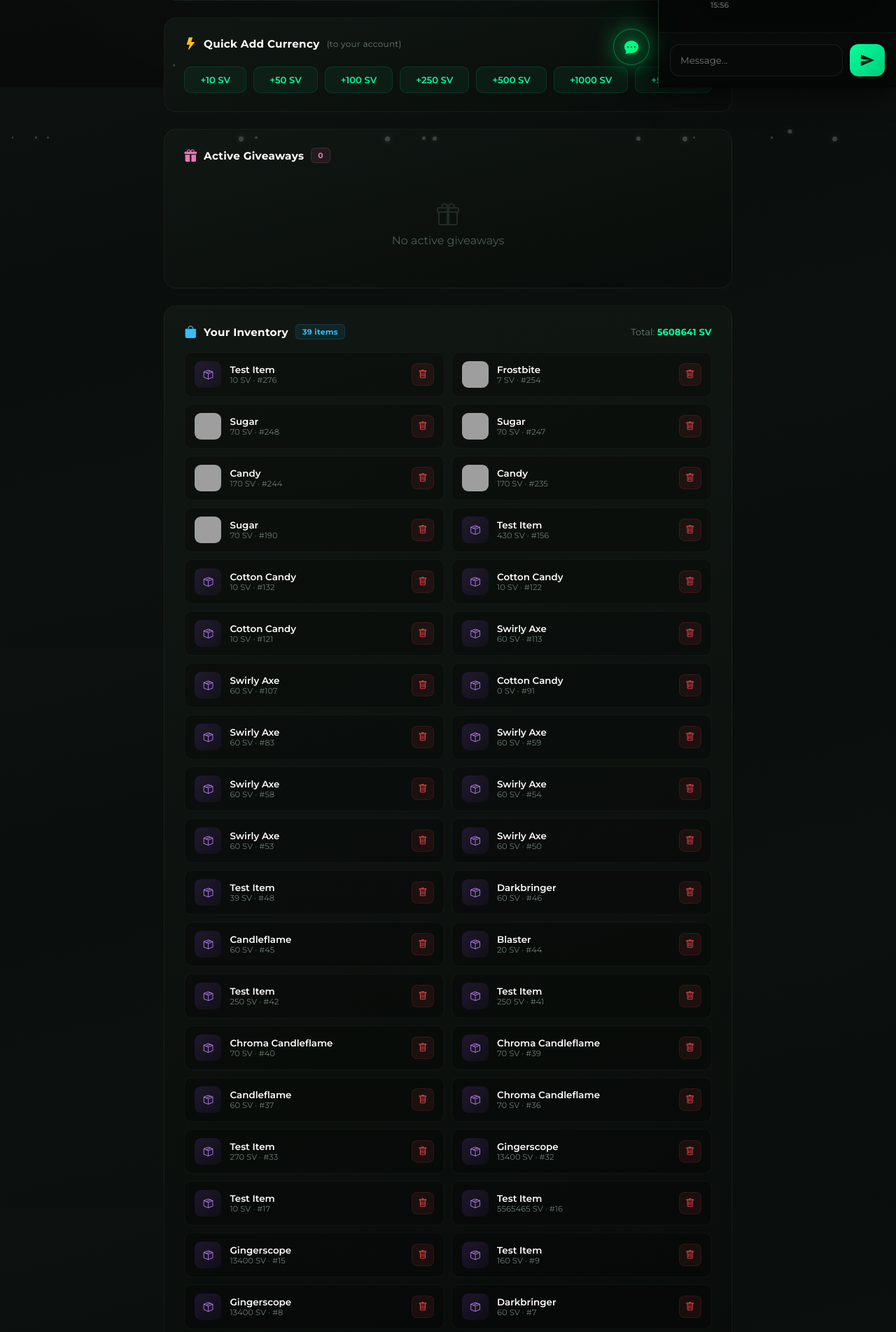
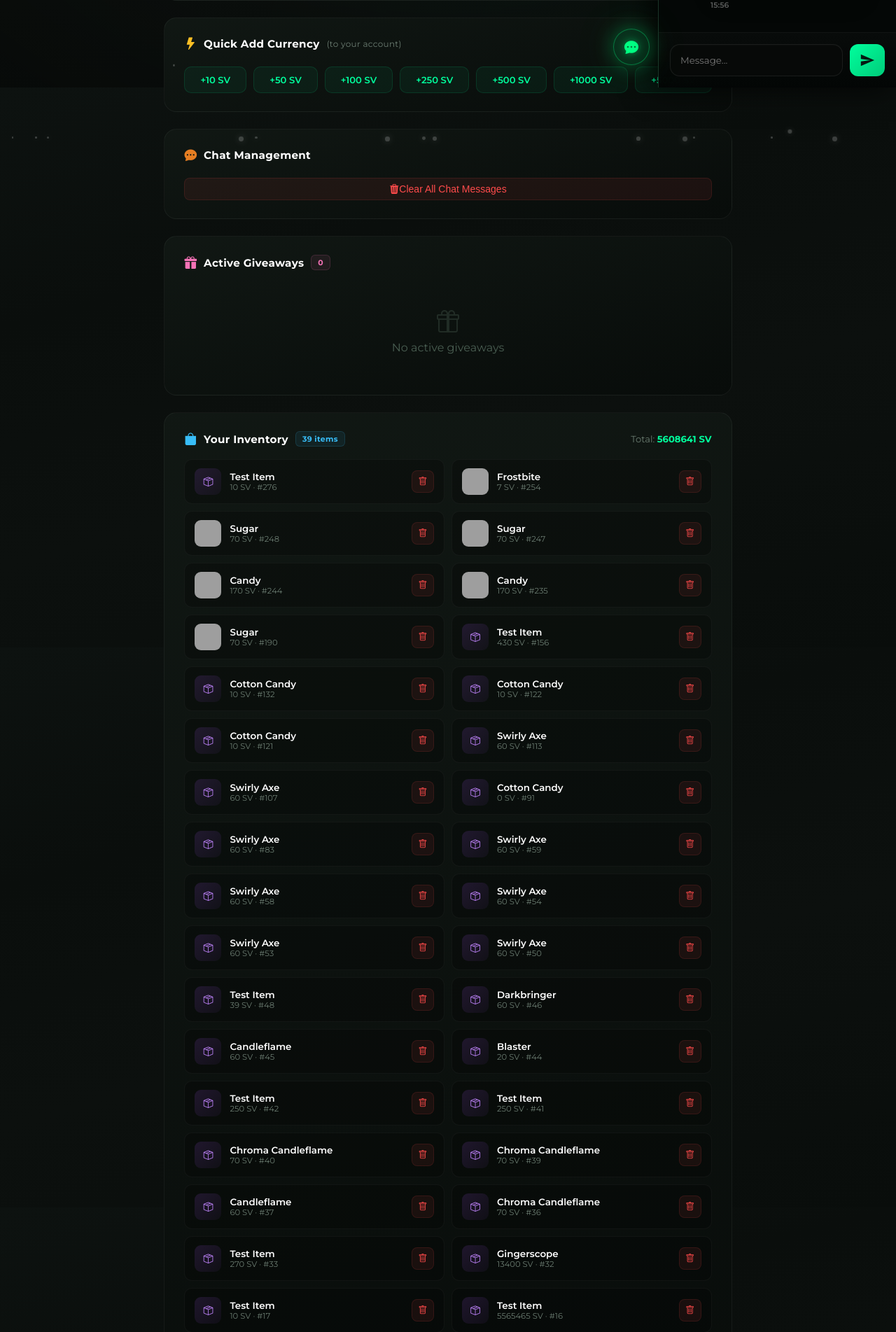
Before and after one commit to pozitivefanmr-dot/sadfs, a Django app: page /admin-panel/ in a window 1280 px wide. Shown: the part 675-2578 px from the top of the page at 70% size. Run offline with Django 5.2, Linux system fonts and the light colour scheme; a user stored in the database is signed in; data comes from the database, SQL or seed files in the repository; data that the repository does not hold is empty; parts of the project's set-up code (start-up, migrations or seed data) failed here and were passed over; some libraries are stand-ins or nearby versions; grey boxes are pictures that could not be loaded.

Commit message:
Add clear chat, fix login text, add Discord/Telegram links

```diff
--- a/casino/templates/admin_panel.html
+++ b/casino/templates/admin_panel.html
@@ -450,6 +450,21 @@
         </div>
     </div>
 
+    <!-- CLEAR CHAT -->
+    <div class="ap-card">
+        <div class="ap-card-title">
+            <i class="bi bi-chat-dots-fill" style="color: #e67e22;"></i>
+            Chat Management
+        </div>
+        <form method="POST" action="{% url 'admin_panel' %}" onsubmit="return confirm('Clear ALL chat messages?');">
+            {% csrf_token %}
+            <input type="hidden" name="action" value="clear_chat">
+            <button type="submit" class="ap-btn-del" style="width:100%;padding:10px;font-size:14px;">
+                <i class="bi bi-trash3-fill"></i> Clear All Chat Messages
+            </button>
+        </form>
+    </div>
+
     <!-- ACTIVE GIVEAWAYS -->
     <div class="ap-card">
         <div class="ap-card-title">
--- a/casino/templates/footer.html
+++ b/casino/templates/footer.html
@@ -68,7 +68,7 @@
             <div class="footer-col footer-socials-col">
                 <h4 class="footer-col-title" data-i18n="footer.community">Community</h4>
                 <div class="footer-social-links">
-                    <a href="#" target="_blank" class="footer-social-btn discord">
+                    <a href="https://discord.gg/4nNfAadJQc" target="_blank" class="footer-social-btn discord">
                         <div class="social-icon-wrap">
                             <i class="bi bi-discord"></i>
                         </div>
@@ -78,7 +78,7 @@
                         </div>
                         <i class="bi bi-arrow-up-right social-arrow"></i>
                     </a>
-                    <a href="#" target="_blank" class="footer-social-btn telegram">
+                    <a href="https://t.me/MMFLIP" target="_blank" class="footer-social-btn telegram">
                         <div class="social-icon-wrap">
                             <i class="bi bi-telegram"></i>
                         </div>
--- a/casino/views.py
+++ b/casino/views.py
@@ -1207,6 +1207,16 @@ def admin_panel(request):
                 del request.session['admin_lookup_user']
             return redirect('admin_panel')
 
+        elif action == 'clear_chat':
+            count = ChatMessage.objects.count()
+            ChatMessage.objects.all().delete()
+            messages.success(request, f'Chat cleared — {count} messages deleted')
+            send_admin_log(
+                '🧹 Admin Clear Chat',
+                f'**Admin:** {request.user.username}\n**Deleted:** {count} messages',
+                color=0xe67e22
+            )
+
         elif action == 'delete_user_item':
             item_id = request.POST.get('item_id')
             try:
--- a/static/js/i18n.js
+++ b/static/js/i18n.js
@@ -200,7 +200,7 @@
         "cf.confirmJoin":      { en: "CONFIRM JOIN",       ru: "ПОДТВЕРДИТЬ ВХОД" },
         "cf.joinVs":           { en: "JOIN VS",            ru: "ВОЙТИ ПРОТИВ" },
         "cf.loginToPlay":      { en: "LOGIN TO PLAY",      ru: "ВОЙДИТЕ, ЧТОБЫ ИГРАТЬ" },
-        "cf.loginToJoin":      { en: "LOGIN TO JOIN",      ru: "ВОЙДИТЕ ДЛЯ ВХОДА" },
+        "cf.loginToJoin":      { en: "LOGIN TO PLAY",      ru: "ВОЙДИТЕ, ЧТОБЫ ИГРАТЬ" },
         "cf.noGamesYet":       { en: "NO GAMES YET",       ru: "ИГР ПОКА НЕТ" },
         "cf.beFirst":          { en: "Be the first to create one!", ru: "Создайте первую!" },
         "cf.vs":               { en: "VS",                 ru: "VS" },
```
